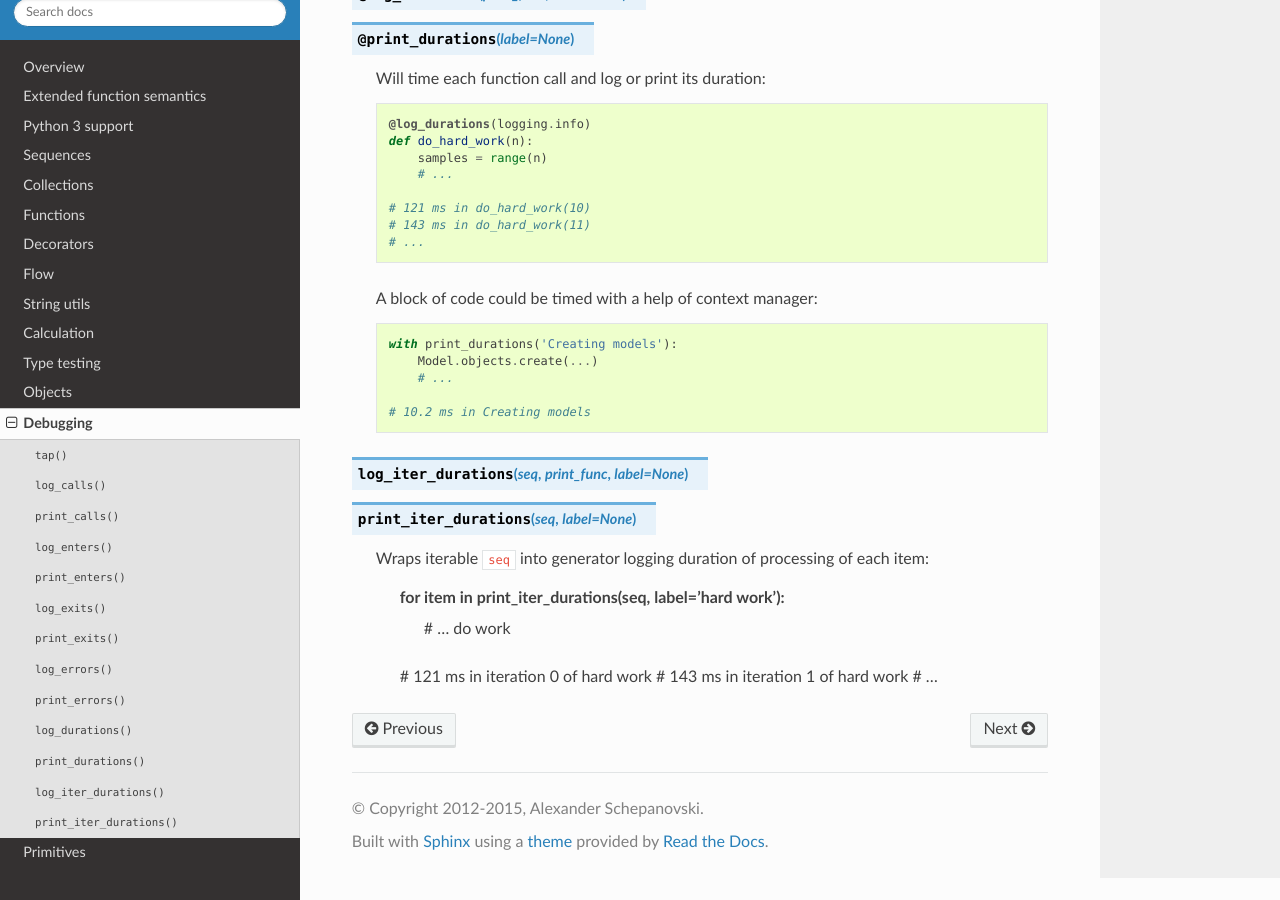
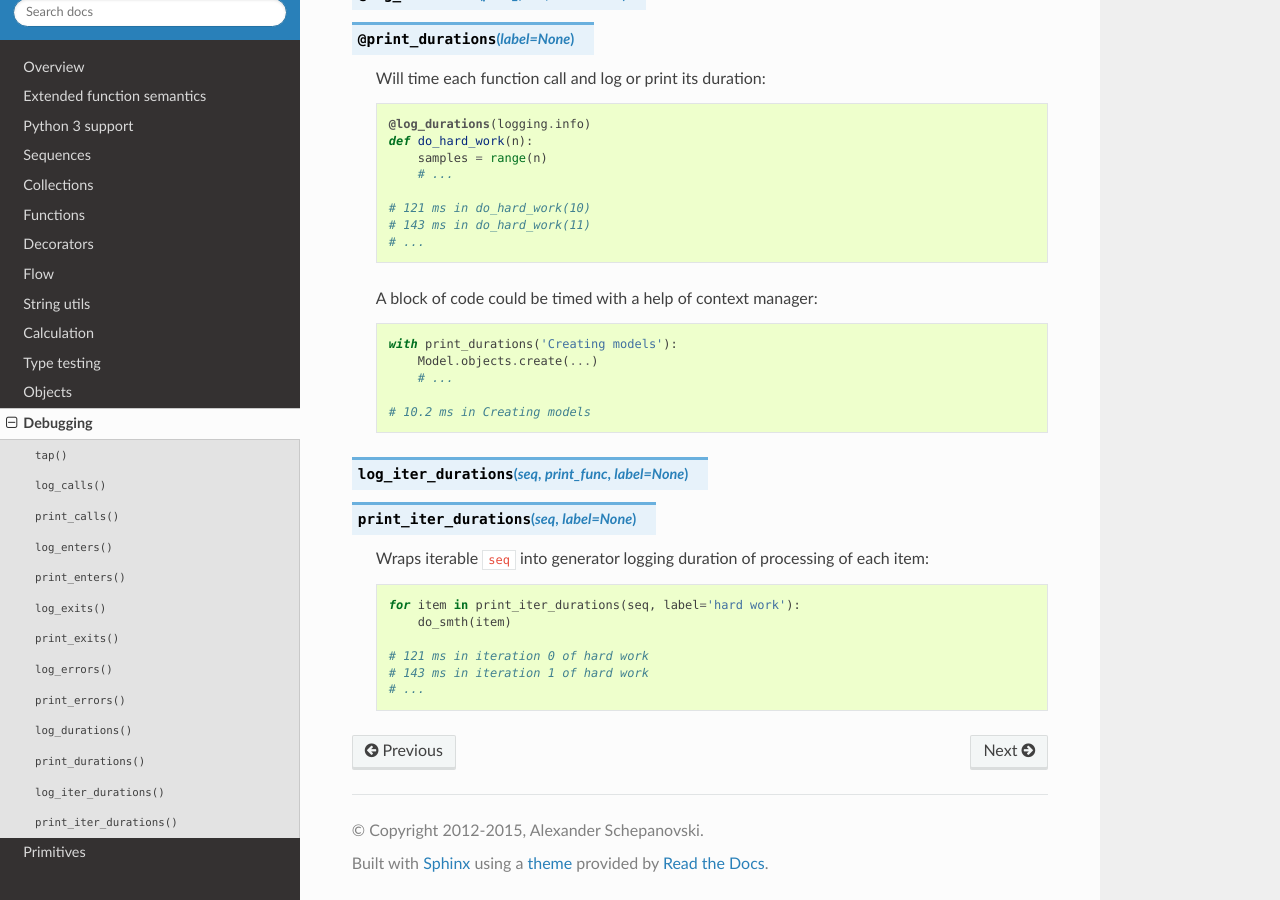
Before and after one commit to Jamaal224/funcy, a Sphinx documentation site: the page built from docs/debug.rst, in a window 1280 px wide and 900 px high, scrolled down 1742 px. Built offline with Sphinx 7.4.7 and the Read the Docs theme 2.0.0, drawn with Linux system fonts in a browser that asks for light colours.

Commit message:
Fix code example layout for (log|print)_iter_durations()

```diff
--- a/docs/debug.rst
+++ b/docs/debug.rst
@@ -94,11 +94,11 @@ Debugging
 .. function:: log_iter_durations(seq, print_func, label=None)
               print_iter_durations(seq, label=None)
 
-    Wraps iterable ``seq`` into generator logging duration of processing of each item:
+    Wraps iterable ``seq`` into generator logging duration of processing of each item::
 
 
         for item in print_iter_durations(seq, label='hard work'):
-            # ... do work
+            do_smth(item)
 
         # 121 ms in iteration 0 of hard work
         # 143 ms in iteration 1 of hard work
```
